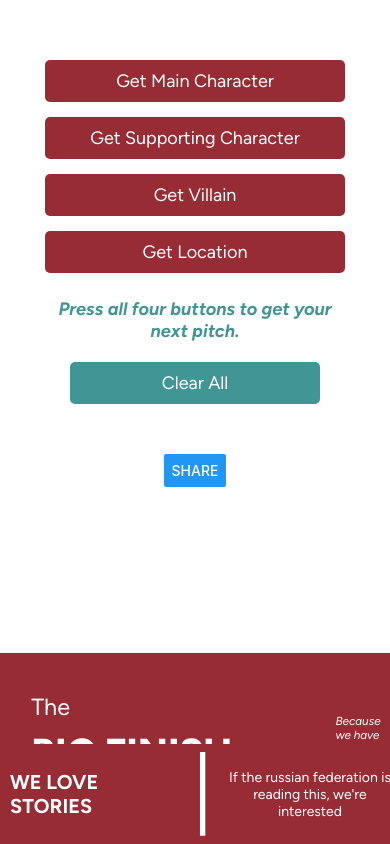
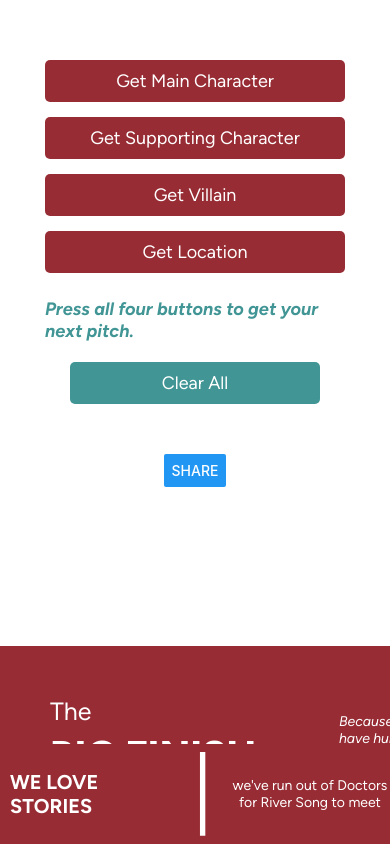
Before and after one commit to aagb1884/BigFinishGeneratorApp, a React Native app: screen / in a window 390 px wide. Built offline with nearby package versions, Linux system fonts and the light colour scheme.

Commit message:
added gags, trying to get android tablet orientation working

```diff
--- a/App.js
+++ b/App.js
@@ -1,5 +1,5 @@
 import { StatusBar } from 'expo-status-bar';
-import { StyleSheet, ScrollView, View, Image, Text } from 'react-native';
+import { StyleSheet, ScrollView, View, Image, Text, Platform } from 'react-native';
 import { useState, useEffect } from 'react';
 import { SafeAreaProvider } from 'react-native-safe-area-context';
 import Header from './components/Header';
@@ -12,6 +12,7 @@ import ClearAll from './components/ClearAll';
 import ShareButton from './components/Share';
 import * as Font from 'expo-font';
 import Animated, { useSharedValue, useAnimatedStyle, Easing, withTiming } from 'react-native-reanimated';
+import * as ScreenOrientation from 'expo-screen-orientation';
 
 export default function App() {
   const [mainCharacter, setMainCharacter] = useState("");
@@ -21,6 +22,20 @@ export default function App() {
   const [gif, setGif] = useState("");
   const [showGif, setShowGif] = useState(false);
   const [fontsLoaded, setFontsLoaded] = useState(false);
+
+  //orientation
+
+  useEffect(() => {
+    async function unlockOrientation(){
+      if (Platform.isPad) {
+        await ScreenOrientation.unlockAsync();
+      } else if (Platform.OS === 'android' && Platform.isTablet) {
+        await ScreenOrientation.unlockAsync();
+      }
+    } unlockOrientation();
+  }, [])
+
+
 
   // fonts
   async function loadFonts() {
@@ -250,7 +265,6 @@ const styles = StyleSheet.create({
   instructionText: {
     fontFamily: 'figtreeItalic',
     color: '#419595',
-    textAlign: 'center',
     fontSize: 18,
     fontWeight: 'bold'
   }
--- a/app.json
+++ b/app.json
@@ -15,6 +15,7 @@
       "**/*"
     ],
     "ios": {
+      "requireFullScreen": true,
       "supportsTablet": true,
       "bundleIdentifier": "com.aagb1884.BigFinishGeneratorApp",
       "infoPlist": {
--- a/components/Header.js
+++ b/components/Header.js
@@ -1,7 +1,4 @@
-import { StyleSheet, View, Text, Dimensions } from "react-native";
-
-const windowWidth = Dimensions.get('window').width;
-const windowHeight = Dimensions.get('window').height;
+import { StyleSheet, View, Text } from "react-native";
 
 export default function Header({fontsLoaded}) {
 
@@ -40,32 +37,35 @@ const styles = StyleSheet.create({
         zIndex: 999,
     },
     h1: {
-        width: '70%',
-        margin: windowWidth * 0.08,
+        width: '60%',
+        margin: 30,
+        marginTop: 45,
+        marginLeft: 50
     },
     headerText: {
-        fontSize: windowWidth * 0.06,
+        fontSize: 25,
         color: 'white',
-        paddingTop: windowHeight * 0.01,
+        paddingTop: 5,
         fontFamily: 'figtree'
     },
     boldHeaderText: {
-        fontSize: windowWidth * 0.1,
+        fontSize: 40,
         fontWeight: '900',
         color: 'white',
-        paddingTop: windowHeight * 0.01,
+        paddingTop: 5,
         fontFamily: 'figtreeXBold'
     },
     subheader: {
-        width: '30%',
-        marginTop: windowHeight * 0.02,
-        paddingRight: windowWidth * 0.14,
+        width: '40%',
+        marginTop: 10,
+        marginRight: 40,
+        padding: 25
     },
     subheaderText: {
         fontFamily: 'figtreeItalic',
         color: 'white',
         fontStyle: 'italic',
-        fontSize: windowWidth * 0.03,
-        paddingTop: windowHeight * 0.015,
+        fontSize: 14,
+        paddingTop: 10
     }
   });
--- a/components/Location.js
+++ b/components/Location.js
@@ -33,8 +33,10 @@ export default function Location({fadeOpacityLocation, fadeInOutIn, fontsLoaded,
         'the Land of Non-Fiction.',
         'a karaoke bar.',
         'a small, poorly staffed garden centre.',
-        'the year Nick Briggs last enjoyed Doctor Who (1976)',
-
+        'the year Nick Briggs last enjoyed Doctor Who (1976).',
+        'the divergent universe.',
+        'Uzbekistan.',
+        "in the studio where Alanis Morissette is recording 'You Oughta Know'."
     ];
 
 
--- a/components/MainCharacter.js
+++ b/components/MainCharacter.js
@@ -35,7 +35,9 @@ export default function MainCharacter({ fadeOpacityMain, fadeInOutIn, fontsLoade
         'Tecteun',
         'a sentient caravan that turns out to be Dodo',
         'K9 trapped in the body of a small girl',
-        'Alpha Centauri'
+        'Alpha Centauri',
+        'the Solitract',
+        'Jackson Lake'
     ];
 
     async function playSound() {
--- a/components/PithyFooterQuotes.js
+++ b/components/PithyFooterQuotes.js
@@ -19,7 +19,11 @@ export default function PithyFooterQuotes ({fontsLoaded}) {
         "honestly if you're free and in the area you can play the First Doctor",
         "philip hinchcliffe won't do the morbius doctors boxset unless he can do all the voices",
         "to whoever keeps leaving us the voicemail messages: your jodie impression is bad and you should feel bad",
-        "we love stories, unless Chris Bidmead is reading this"
+        "we love stories, unless Chris Bidmead is reading this",
+        "we turned Sara Kingdom into a house and we'll do the same to you",
+        "Davison says he's going to cancel a writer again",
+        "please don't make Jason tap dance for coins",
+        "a refuge for the divorced since 1996"
     ];
 
     const randomIndex = Math.floor(Math.random() * footerQuotes.length);
--- a/components/SupportingCharacter.js
+++ b/components/SupportingCharacter.js
@@ -29,12 +29,12 @@ export default function SupportingCharacter({fadeOpacitySupporting, fadeInOutIn,
         "Nerys",
         "Bill's Foster Mum",
         "Boss Baby",
-        "an Increasingly Wounded Davina McCall",
+        "an increasingly wounded Davina McCall",
         'Gerry Adams',
         'a cat called Clive Owen',
         "characters similar to - but legally distinct from - ones in 'Thunderbirds' called Jaff Treacy and Broins",
-
-    ];
+        'Wolsey',
+        ];
 
     async function playSound() {
         console.log('Loading Sound');
--- a/package.json
+++ b/package.json
@@ -20,7 +20,8 @@
     "react-native": "0.73.6",
     "react-native-reanimated": "~3.6.2",
     "react-native-safe-area-context": "4.8.2",
-    "react-native-web": "~0.19.6"
+    "react-native-web": "~0.19.6",
+    "expo-screen-orientation": "~6.4.1"
   },
   "devDependencies": {
     "@babel/core": "^7.20.0"
```
Also changed, not shown: 1 other file (tests, documents, lock files or other folders).
